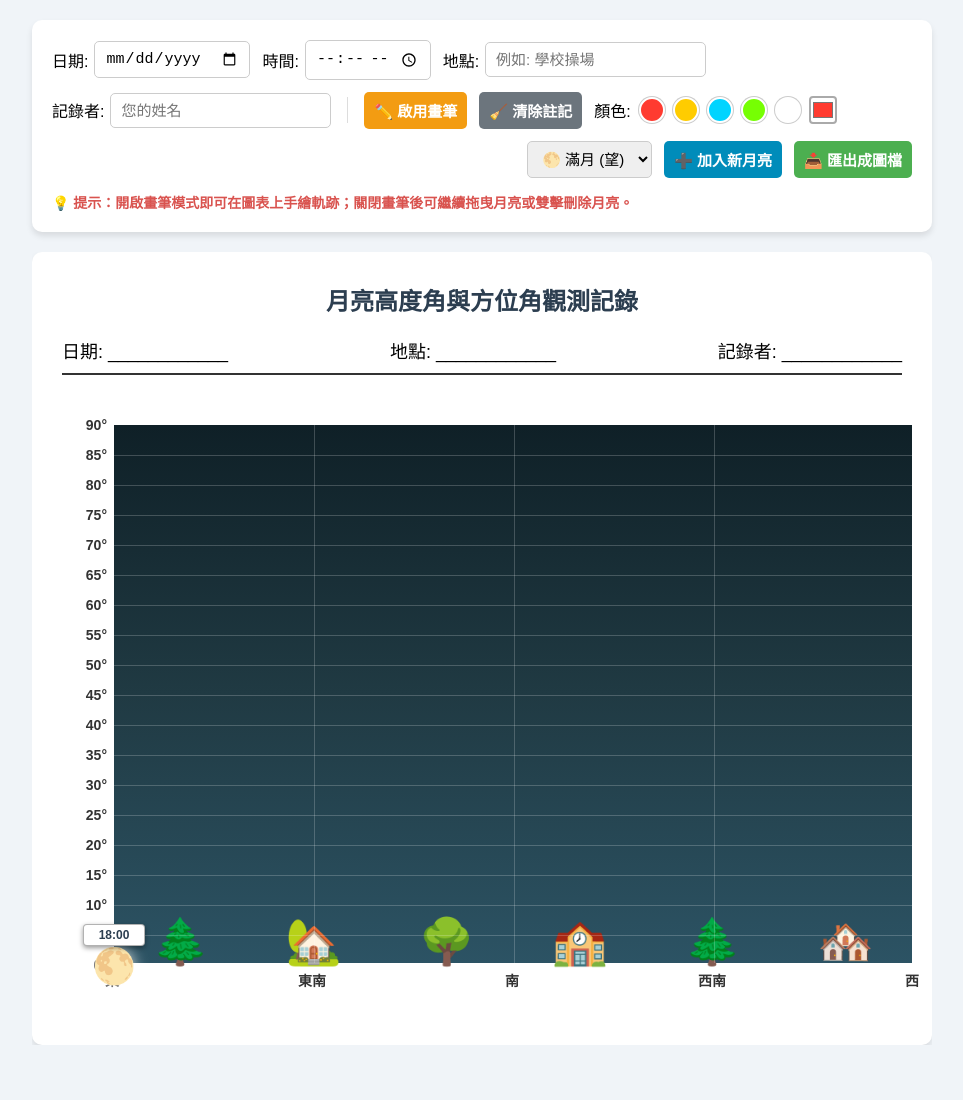
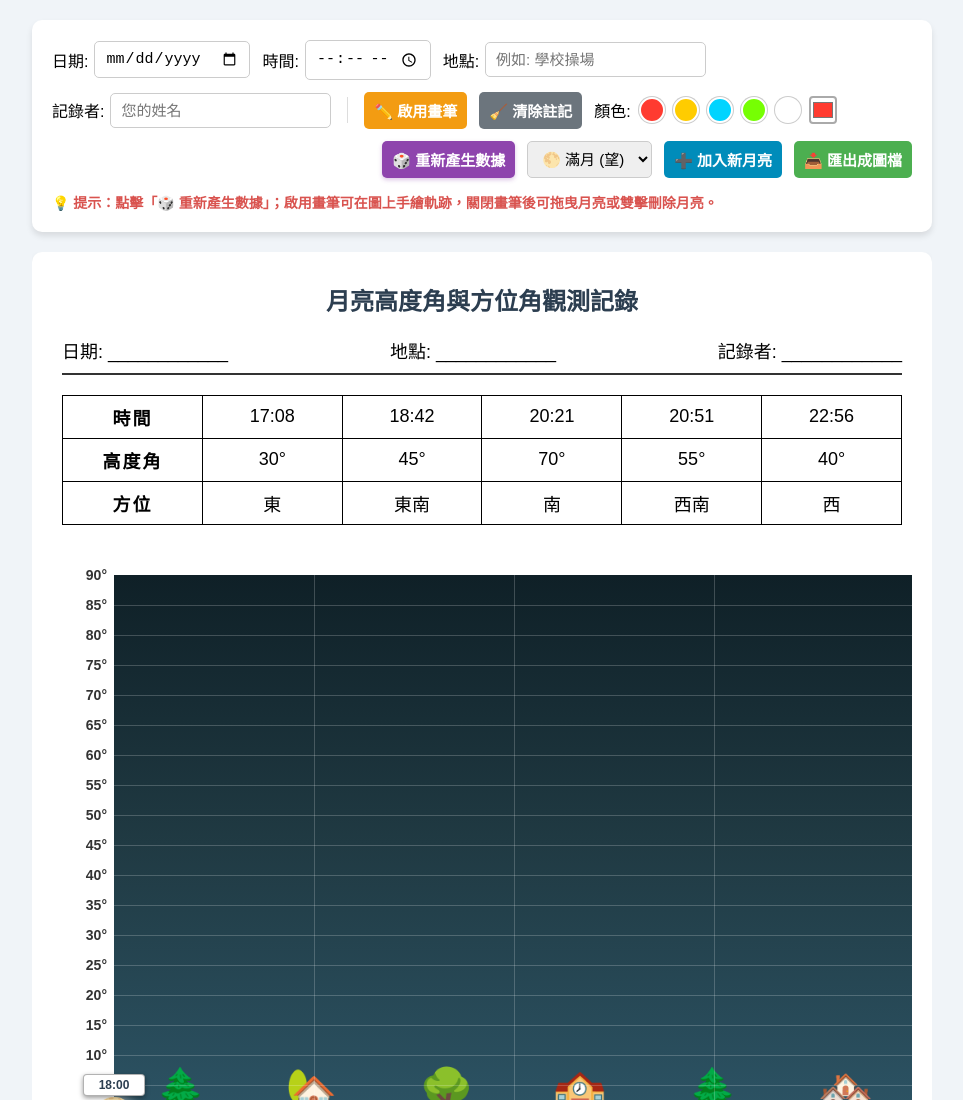
Before and after one commit to jengnanok-forest/moon, a plain HTML site: page moon-3.html in a window 1280 px wide. Shown: the top 1100 px of the page, without its empty margins (158-1121 px from the left). Before the commit the page ends 1065 px from the top, so only its background shows below. Drawn offline with nearby package versions, Linux system fonts and the light colour scheme.

Commit message:
Add files via upload

```diff
--- a/moon-3.html
+++ b/moon-3.html
@@ -64,6 +64,17 @@
             display: inline-flex;
             align-items: center;
             gap: 4px;
+        }
+        .btn-rand {
+            background-color: #8e44ad;
+            color: white;
+            box-shadow: 0 2px 4px rgba(142, 68, 173, 0.3);
+        }
+        .btn-rand:hover {
+            background-color: #732d91;
+        }
+        .btn-rand:active {
+            transform: translateY(1px);
         }
         .btn-pen {
             background-color: #f39c12;
@@ -148,7 +159,7 @@
         .record-info {
             display: flex;
             justify-content: space-between;
-            margin-bottom: 25px;
+            margin-bottom: 20px;
             font-size: 18px;
             border-bottom: 2px solid #333;
             padding-bottom: 10px;
@@ -159,7 +170,30 @@
             color: #2c3e50;
         }
 
-        /* 圖表區域外框（上方保留足夠邊界容納月亮時間框） */
+        /* 3 列 6 欄觀測表格 (時間、高度角、方位) */
+        .obs-table {
+            width: 100%;
+            border-collapse: collapse;
+            margin-bottom: 25px;
+            background-color: #ffffff;
+        }
+        .obs-table td {
+            border: 1.5px solid #000000;
+            padding: 8px 6px;
+            text-align: center;
+            font-size: 18px;
+            color: #000000;
+            width: 16.66%;
+            box-sizing: border-box;
+            height: 42px;
+        }
+        .obs-table .table-header {
+            font-weight: bold;
+            background-color: #ffffff;
+            letter-spacing: 2px;
+        }
+
+        /* 圖表區域外框 */
         .chart-wrapper {
             position: relative;
             width: 800px;
@@ -252,7 +286,7 @@
             user-select: none;
         }
 
-        /* 月亮物件容器 (寬度固定 62px，不使用 transform 避免渲染誤差) */
+        /* 月亮物件容器 */
         .moon-item {
             position: absolute;
             width: 62px;
@@ -263,7 +297,7 @@
             z-index: 20;
         }
 
-        /* 月亮上方的時間框 (使用標準 block + line-height 置中，防止文字被切半) */
+        /* 月亮上方的時間框 */
         .moon-time {
             width: 62px;
             height: 22px;
@@ -343,8 +377,9 @@
             </div>
         </div>
 
-        <!-- 第三排：月亮種類、新增月亮、匯出圖檔 -->
+        <!-- 第三排：隨機數據按鈕、月亮選擇與功能鈕 -->
         <div class="control-row row-right">
+            <button class="btn-rand" onclick="generateRandomData()">🎲 重新產生數據</button>
             <select id="phaseSelect">
                 <option value="🌕">🌕 滿月 (望)</option>
                 <option value="🌖">🌖 虧凸月</option>
@@ -360,7 +395,7 @@
         </div>
 
         <!-- 第四排：提示訊息 -->
-        <div class="hint">💡 提示：開啟畫筆模式即可在圖表上手繪軌跡；關閉畫筆後可繼續拖曳月亮或雙擊刪除月亮。</div>
+        <div class="hint">💡 提示：點擊「🎲 重新產生數據」；啟用畫筆可在圖上手繪軌跡，關閉畫筆後可拖曳月亮或雙擊刪除月亮。</div>
     </div>
 
     <!-- 匯出畫布區外層容器 -->
@@ -373,6 +408,34 @@
                 <span id="dispName">記錄者: ____________</span>
             </div>
 
+            <!-- 3 列 6 欄觀測表格 -->
+            <table class="obs-table">
+                <tr id="timeRow">
+                    <td class="table-header">時間</td>
+                    <td class="time-cell">--:--</td>
+                    <td class="time-cell">--:--</td>
+                    <td class="time-cell">--:--</td>
+                    <td class="time-cell">--:--</td>
+                    <td class="time-cell">--:--</td>
+                </tr>
+                <tr id="altRow">
+                    <td class="table-header">高度角</td>
+                    <td class="alt-cell">--°</td>
+                    <td class="alt-cell">--°</td>
+                    <td class="alt-cell">--°</td>
+                    <td class="alt-cell">--°</td>
+                    <td class="alt-cell">--°</td>
+                </tr>
+                <tr id="dirRow">
+                    <td class="table-header">方位</td>
+                    <td class="dir-cell">--</td>
+                    <td class="dir-cell">--</td>
+                    <td class="dir-cell">--</td>
+                    <td class="dir-cell">--</td>
+                    <td class="dir-cell">--</td>
+                </tr>
+            </table>
+
             <div class="chart-wrapper">
                 <div id="y-axis-labels"></div>
                 <div class="chart-container" id="chart">
@@ -382,7 +445,7 @@
                     <div class="landscape">
                         <span>🌲</span><span>🏡</span><span>🌳</span><span>🏫</span><span>🌲</span><span>🏘️</span>
                     </div>
-                    <!-- 預設月亮與時間框 (中心對齊 X:0, Y:540) -->
+                    <!-- 預設月亮與時間框 -->
                     <div class="moon-item" style="left: -31px; top: 499px;">
                         <input type="text" class="moon-time" placeholder="時間" value="18:00">
                         <div class="moon-icon">🌕</div>
@@ -445,6 +508,64 @@
             }
         }
 
+        /* 隨機數據生成邏輯：高度角限定取自 [10, 15, 20, ..., 90] */
+        function generateRandomData() {
+            const timeCells = document.querySelectorAll('.time-cell');
+            const altCells = document.querySelectorAll('.alt-cell');
+            const dirCells = document.querySelectorAll('.dir-cell');
+
+            if (timeCells.length < 5 || altCells.length < 5 || dirCells.length < 5) return;
+
+            // 1. 產生 17:00 ~ 23:00 嚴格遞增觀測時間
+            const timeIntervals = [
+                [1020, 1080], // 17:00 ~ 18:00
+                [1095, 1155], // 18:15 ~ 19:15
+                [1170, 1230], // 19:30 ~ 20:30
+                [1245, 1305], // 20:45 ~ 21:45
+                [1320, 1380]  // 22:00 ~ 23:00
+            ];
+
+            const times = timeIntervals.map(range => {
+                let totalMin = Math.floor(Math.random() * (range[1] - range[0] + 1)) + range[0];
+                let hours = Math.floor(totalMin / 60);
+                let mins = totalMin % 60;
+                let hStr = hours < 10 ? '0' + hours : '' + hours;
+                let mStr = mins < 10 ? '0' + mins : '' + mins;
+                return `${hStr}:${mStr}`;
+            });
+
+            // 2. 限定高度角可選值的集合 (10 到 90，步長 5)
+            const validAlts = [10, 15, 20, 25, 30, 35, 40, 45, 50, 55, 60, 65, 70, 75, 80, 85, 90];
+
+            // 正南方 (南) 接近 90°，在 index 12 ~ 16 (即 70°, 75°, 80°, 85°, 90°) 中隨機選取
+            let southIdx = Math.floor(Math.random() * 5) + 12;
+
+            // 東南與西南：較正南方低 3 ~ 5 個階梯 (低 15° ~ 25°)
+            let seIdx = Math.max(2, southIdx - (Math.floor(Math.random() * 3) + 3));
+            let swIdx = Math.max(2, southIdx - (Math.floor(Math.random() * 3) + 3));
+
+            // 東與西：較東南/西南再低 2 ~ 4 個階梯，最低不小於 index 0 (10°)
+            let eIdx = Math.max(0, seIdx - (Math.floor(Math.random() * 3) + 2));
+            let wIdx = Math.max(0, swIdx - (Math.floor(Math.random() * 3) + 2));
+
+            const altitudes = [
+                validAlts[eIdx],
+                validAlts[seIdx],
+                validAlts[southIdx],
+                validAlts[swIdx],
+                validAlts[wIdx]
+            ];
+
+            const defaultDirs = ['東', '東南', '南', '西南', '西'];
+
+            // 3. 寫入表格
+            for (let i = 0; i < 5; i++) {
+                timeCells[i].innerText = times[i];
+                altCells[i].innerText = altitudes[i] + '°';
+                dirCells[i].innerText = defaultDirs[i];
+            }
+        }
+
         function updateInfo() {
             document.getElementById('dispDate').innerText = '日期: ' + (document.getElementById('dateInput').value || '____________');
             document.getElementById('dispLoc').innerText = '地點: ' + (document.getElementById('locInput').value || '____________');
@@ -457,7 +578,6 @@
 
             const moonItem = document.createElement('div');
             moonItem.className = 'moon-item';
-            // 將月亮中心對齊至初始座標 (0, 540)
             moonItem.style.left = '-31px';
             moonItem.style.top = '499px';
 
@@ -501,7 +621,6 @@
             x = Math.max(0, Math.min(x, chartWidth));
             y = Math.max(0, Math.min(y, chartHeight));
 
-            // 精確計算偏移量：X軸減 31px（寬度的一半），Y軸減 41px（時間框+間距+圖示中心點）
             activeMoonItem.style.left = (x - 31) + 'px';
             activeMoonItem.style.top = (y - 41) + 'px';
         });
@@ -598,12 +717,11 @@
             ctx.clearRect(0, 0, canvas.width, canvas.height);
         }
 
-        /* ----- 圖檔匯出邏輯（修復分割視窗截圖基線偏離） ----- */
+        /* ----- 圖檔匯出邏輯 ----- */
         function exportToImage() {
             const captureArea = document.getElementById('export-area');
             const wrapper = document.getElementById('export-area-wrapper');
 
-            // 暫存並歸零捲軸，確保分割視窗下擷取不位移
             const originalScrollLeft = wrapper.scrollLeft;
             wrapper.scrollLeft = 0;
 
@@ -621,7 +739,6 @@
                     const clonedWrapper = clonedDoc.getElementById('export-area-wrapper');
                     if (clonedWrapper) clonedWrapper.scrollLeft = 0;
 
-                    // 將 input 轉換為 div，採用標準 block + line-height 置中
                     const timeInputs = clonedDoc.querySelectorAll('input.moon-time');
                     timeInputs.forEach(input => {
                         const textDiv = clonedDoc.createElement('div');
@@ -655,6 +772,7 @@
 
         window.onload = () => {
             initGrid();
+            generateRandomData();
         };
     </script>
 </body>
```
